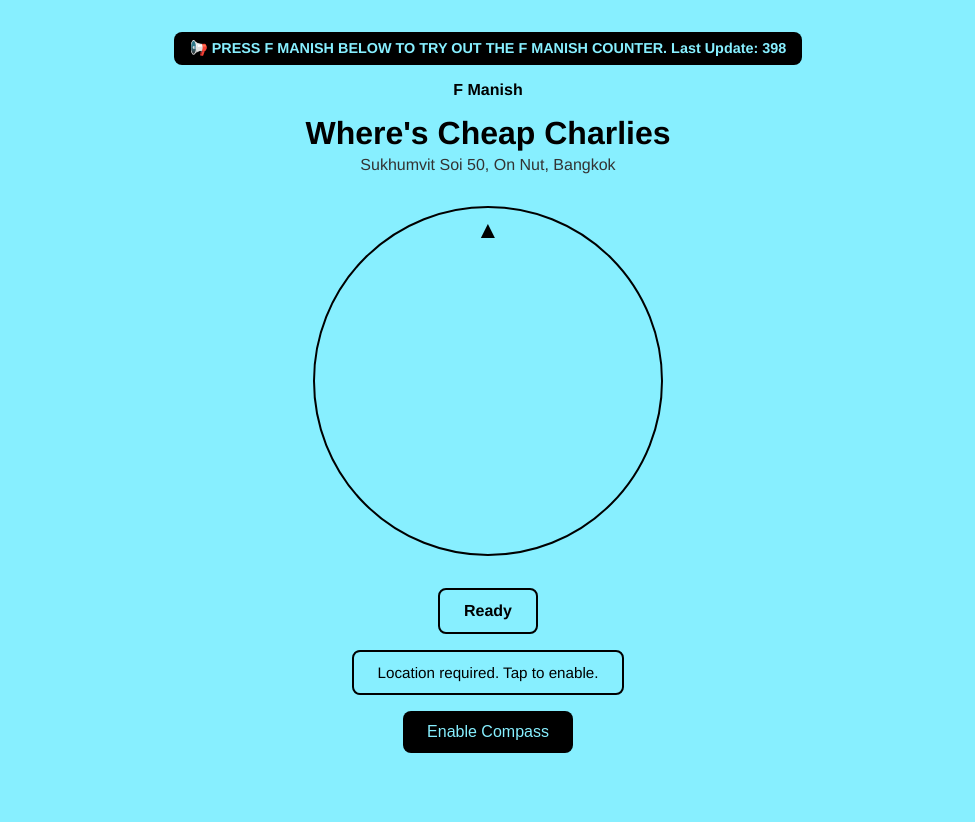
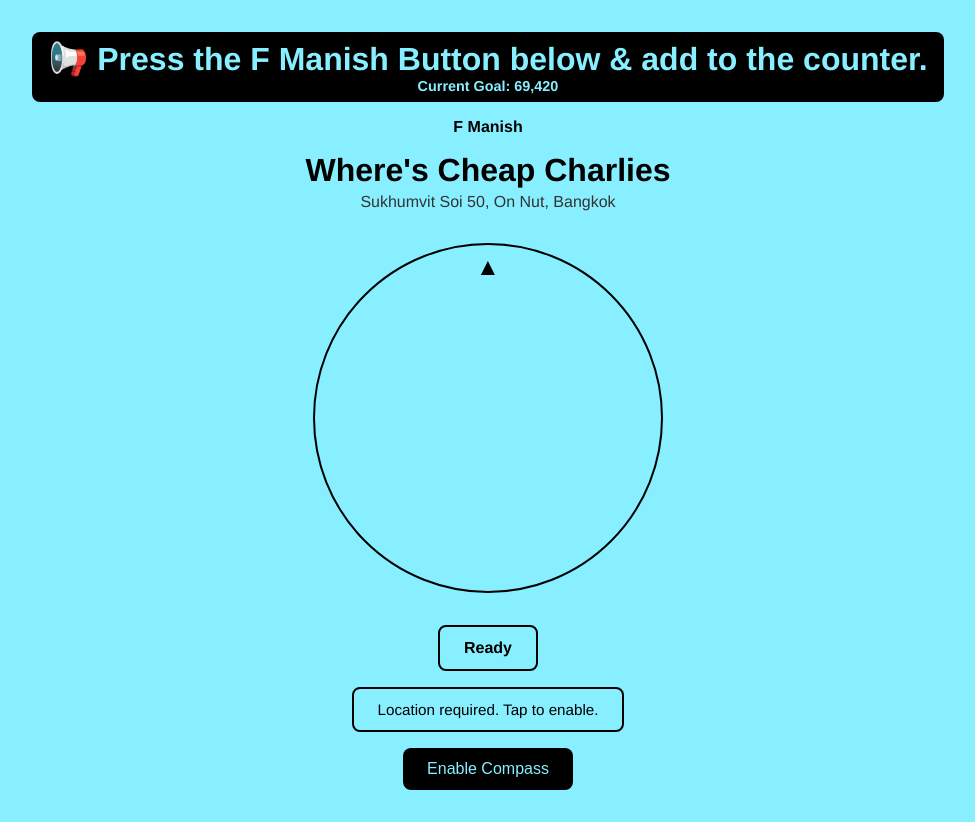
Before and after one commit to conancchen/cheapcharlies, a plain HTML site: page index.html in a window 1280 px wide. Shown: the whole page, without its empty margins (152-1127 px from the left). Before the commit the page ends 800 px from the top, so only its background shows below. Drawn offline with Linux system fonts and the light colour scheme.

Commit message:
Update index.html

```diff
--- a/index.html
+++ b/index.html
@@ -10,8 +10,9 @@
   <header>
     <!-- Announcement banner -->
     <div class="announcement">
-      📢 PRESS F MANISH BELOW TO TRY OUT THE F MANISH COUNTER.
-      Last Update: 398
+      <h1> 📢 Press the F Manish Button below & add to the counter.  </h1>
+      <p>Current Goal: 69,420 </p>
+
     </div>
 
     <!-- Site navigation -->
```
